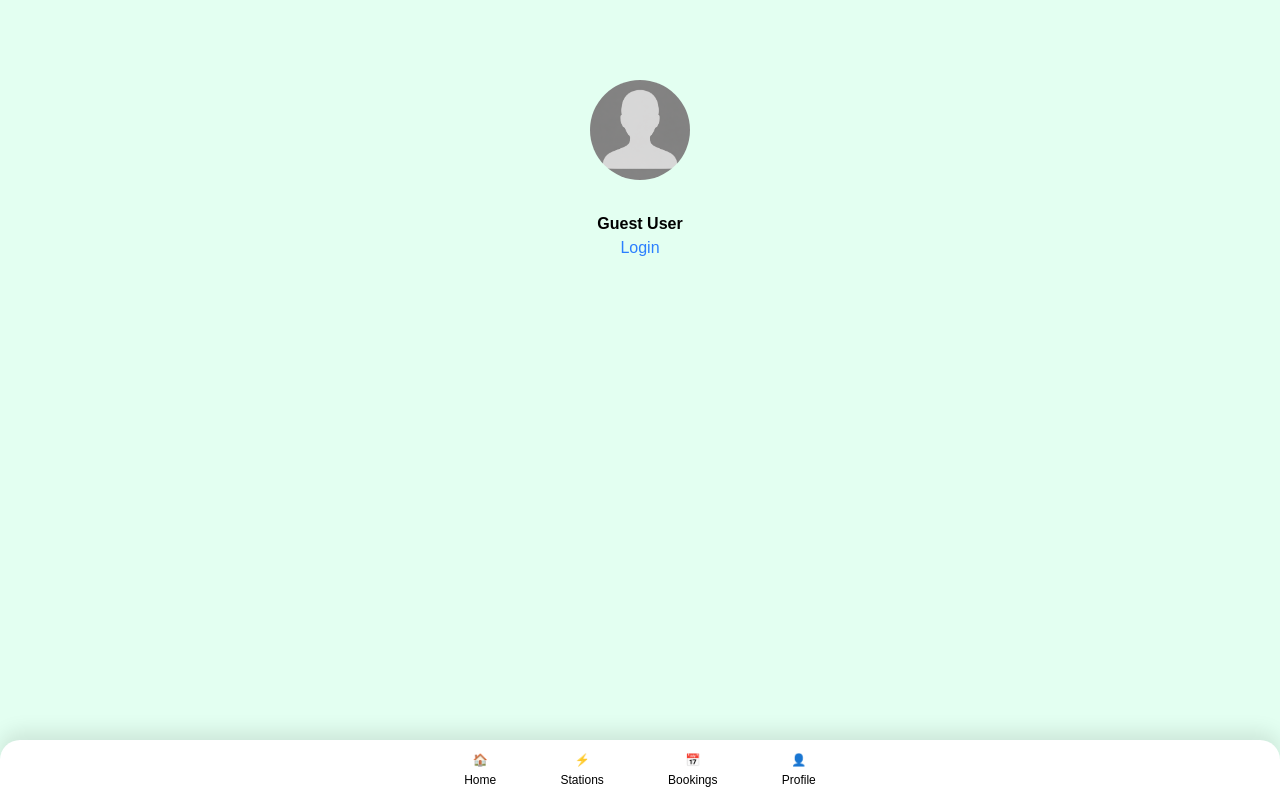
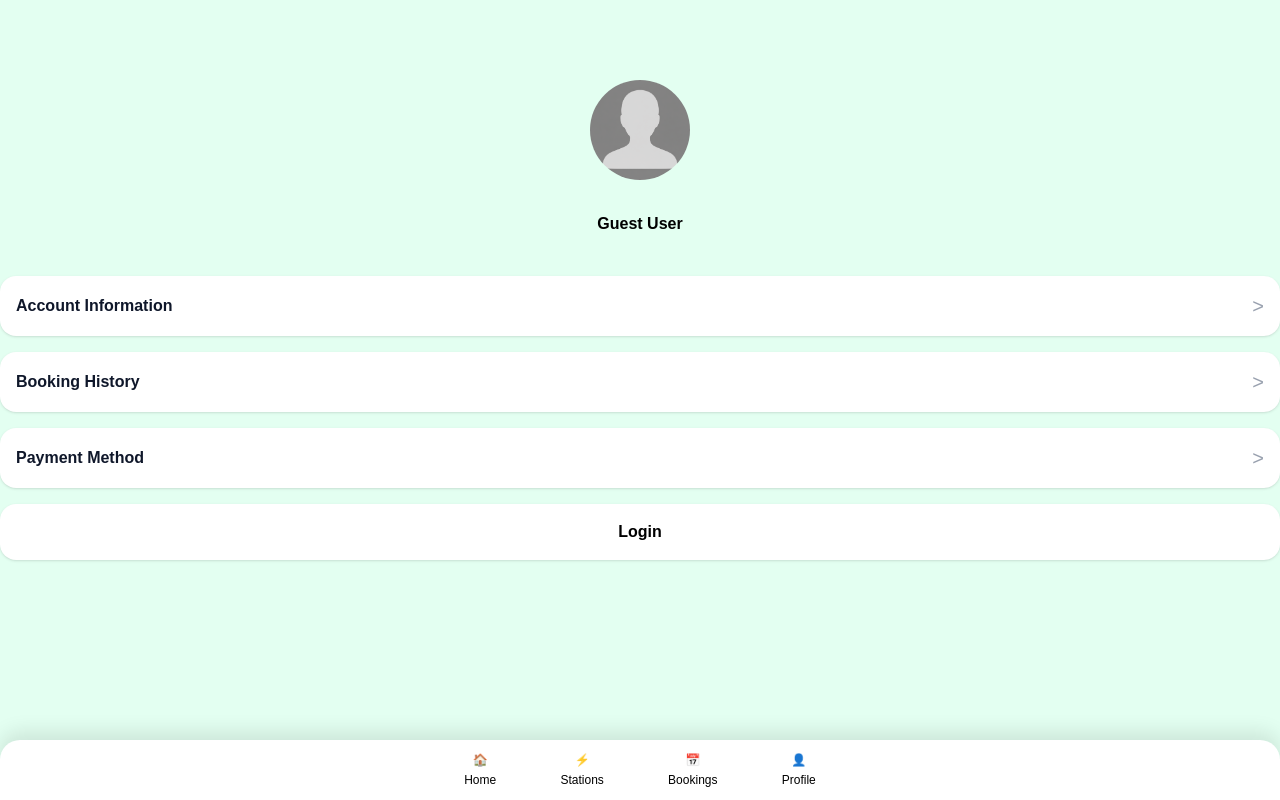
Before and after one commit to Arzy4/Voltra_App, a Next.js app in the folder voltra/: page /profilePage in a window 1280 px wide. Built offline with nearby package versions, Linux system fonts and the light colour scheme.

Commit message:
feat: enhance station map and profile page layout with improved styles and structure

```diff
--- a/voltra/src/app/components/stationMap.tsx
+++ b/voltra/src/app/components/stationMap.tsx
@@ -2,13 +2,11 @@
 
 import { MapContainer, TileLayer, Marker, Popup } from "react-leaflet";
 import type { LatLngExpression } from "leaflet";
-import "leaflet/dist/leaflet.css";
-
 import { ChargingStationsData } from "../data/chargingStationsData";
 
-const surabayaCenter: LatLngExpression = [-7.2575, 112.7521];
+export default function StationMap() {
+    const surabayaCenter: LatLngExpression = [-7.2575, 112.7521];
 
-export default function StationMap() {
   return (
     <MapContainer
       center={surabayaCenter}
--- a/voltra/src/app/globals.css
+++ b/voltra/src/app/globals.css
@@ -60,3 +60,9 @@ body {
   color: var(--foreground);
   font-family: Arial, Helvetica, sans-serif;
 }
+
+.leaflet-container {
+  height: 100%;
+  width: 100%;
+  z-index: 0;
+}
--- a/voltra/src/app/profilePage/page.tsx
+++ b/voltra/src/app/profilePage/page.tsx
@@ -7,7 +7,10 @@ import Image from "next/image";
 import Link from "next/link";
 
 type User = {
+  fullName: string;
   email: string;
+  phoneNumber?: number;
+  password: string;
 };
 
 export default function ProfilePage() {
@@ -39,23 +42,42 @@ export default function ProfilePage() {
               <p className="font-semibold">
                 {currentUser?.email ?? "Guest User"}
               </p>
+            </div>
+        </section>
 
+        <div className="mt-6 space-y-4">
+          <div className="rounded-2xl bg-white p-4 shadow-sm flex items-center justify-between">
+            <h2 className="font-bold">Account Information</h2>
+            <span className="text-xl text-gray-400">&gt;</span>
+          </div>
+
+          <div className="rounded-2xl bg-white p-4 shadow-sm flex items-center justify-between">
+            <h2 className="font-bold">Booking History</h2>
+            <span className="text-xl text-gray-400">&gt;</span>
+          </div>
+
+          <div className="rounded-2xl bg-white p-4 shadow-sm flex items-center justify-between">
+            <h2 className="font-bold">Payment Method</h2>
+            <span className="text-xl text-gray-400">&gt;</span>
+          </div>
+
+          <div className="rounded-2xl bg-white p-4 shadow-sm text-center">
             {currentUser?.email ? (
                   <Link
                   onClick={handleLogout}
                   href="/"
-                className="text-blue-500 hover:underline">
+                  className="font-bold hover:underline text-red-600">
                     Logout
                   </Link>
                 ) : (
                   <Link
                   href="/login"
-                className="text-blue-500 hover:underline">
+                  className="font-bold hover:underline text-black">
                     Login
                   </Link>
                 )}
           </div>
-        </section>
+        </div>
 
         <Footer />
     </main>
--- a/voltra/src/app/stationPage/page.tsx
+++ b/voltra/src/app/stationPage/page.tsx
@@ -24,15 +24,11 @@ export default function StationsPage() {
       <Navbar />
 
       <section className="px-4 pt-14">
-        <div className="h-[500px] rounded-[200px] shadow-lg">
+        <div className="h-[400px] rounded-[10px] shadow-lg overflow-hidden">
           <StationMap />
         </div>
 
-        <h2 className="mb-4 text-xl font-bold text-black">
-          All Charging Stations
-        </h2>
-
-        <div className="space-y-4">
+        <div className="space-y-4 pt-6">
           {ChargingStationsData.map((station) => (
             <StationCard key={station.id} station={station} />
           ))}
```
Lines whose indentation alone changed are shown as unchanged.
